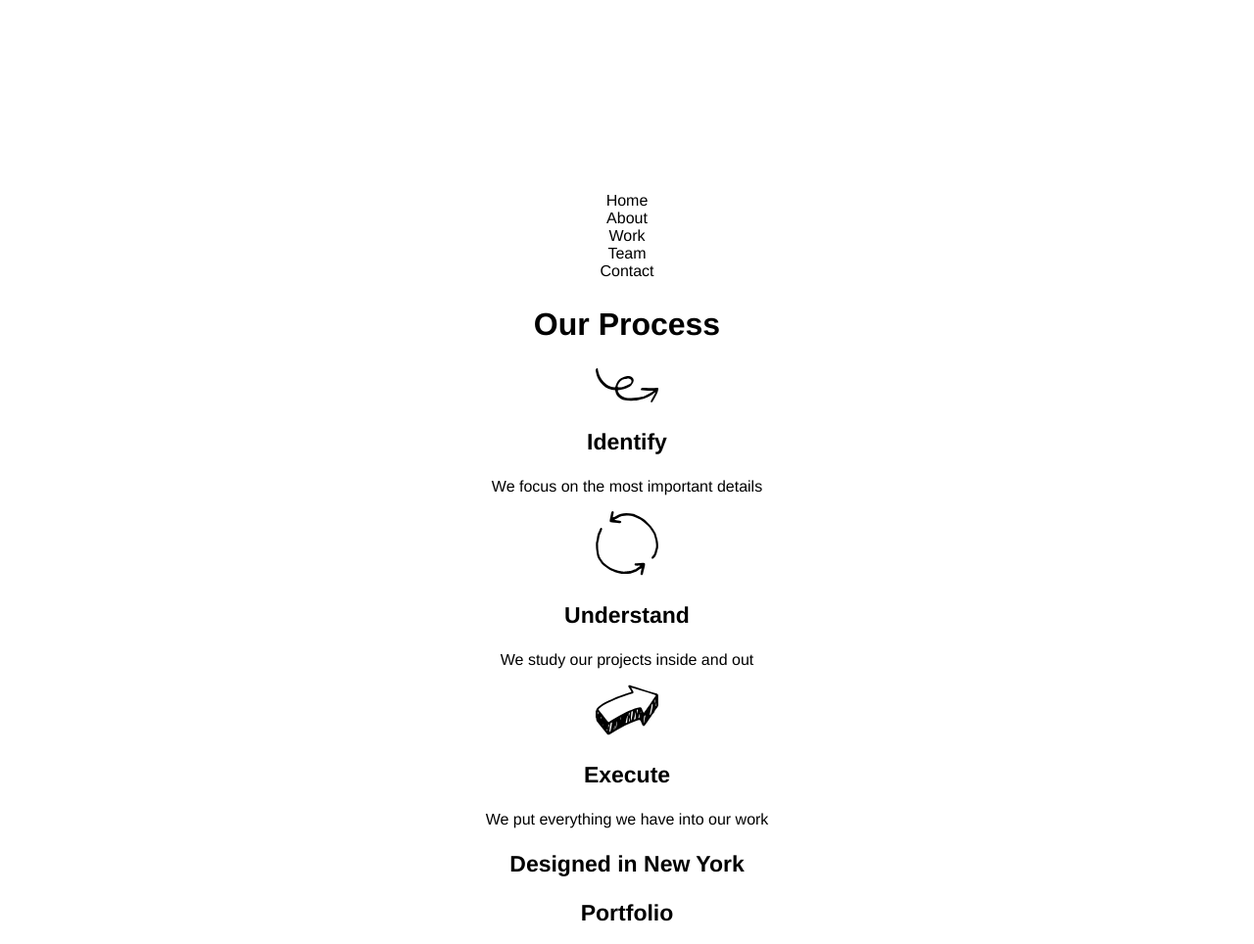
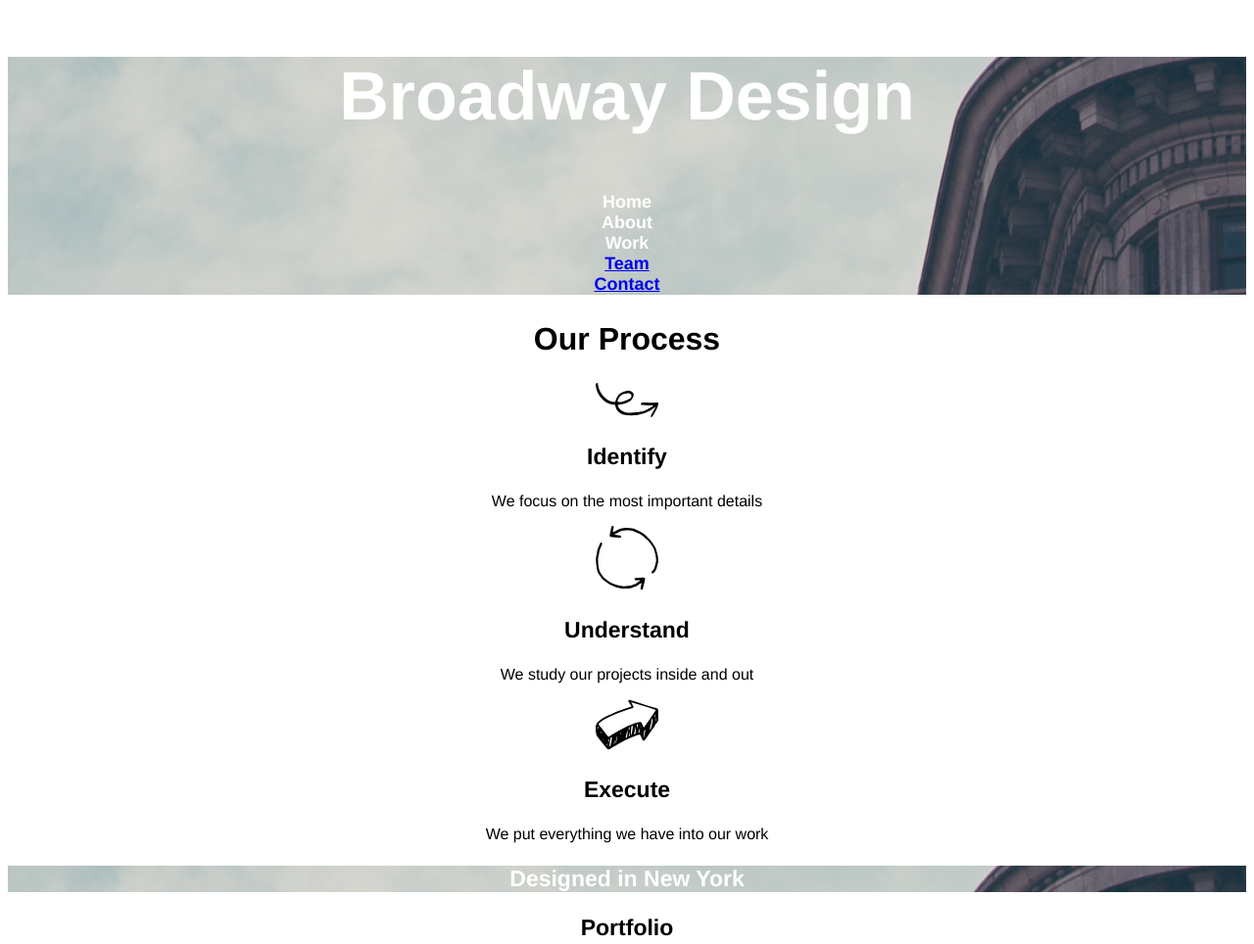
Before and after one commit to bishopashl/broadway, a plain HTML site: page index.html in a window 1280 px wide. Shown: the top 964 px of the page at 98% size. Drawn offline with Linux system fonts and the light colour scheme.

Commit message:
Update CSS and HTML.

```diff
--- a/index.html
+++ b/index.html
@@ -5,11 +5,11 @@
     <title>Broadway Design</title>
       <nav>
         <h1>Broadway Design</h1>
-        Home <br>
-        About <br>
-        Work <br>
-        Team <br>
-        Contact <br>
+          Home <br>
+          About <br>
+          Work <br>
+          <a href="#team">Team</a> <br>
+          <a href="#contact"> Contact</a> <br>
       </nav>
   </head>
 
@@ -31,8 +31,12 @@
 
         <h3>Portfolio</h3>
           <p>Coming Soon</p>
+
+        <div id="team"> </div>
         <h3>Team</h3>
           <p>We're Hiring!</p>
+
+        <div id="contact"> </div>
         <h3>Contact</h3>
           <p>Phone: (555)-555-555 <br> E-mail: test@example.com <br> Twitter: @test</p>
 
--- a/resources/style.css
+++ b/resources/style.css
@@ -23,13 +23,17 @@ h4 {
   font-size: 11px;
   color: white
   background-color: dimgray;
+  text-align: left;
 }
 
-.pagedivide {
+.PageDivide {
   color: white;
-  background-image: url(../images/the-flatiron-building.png)
+  background-image: url(./images/the-flatiron-building.png);
 }
 
 nav {
-  background-image: url(../images/the-flatiron-building.png)
+  background-image: url(./images/the-flatiron-building.png);
+  color: white;
+  font-weight: bold;
+  font-size: 18px;
 }
```
